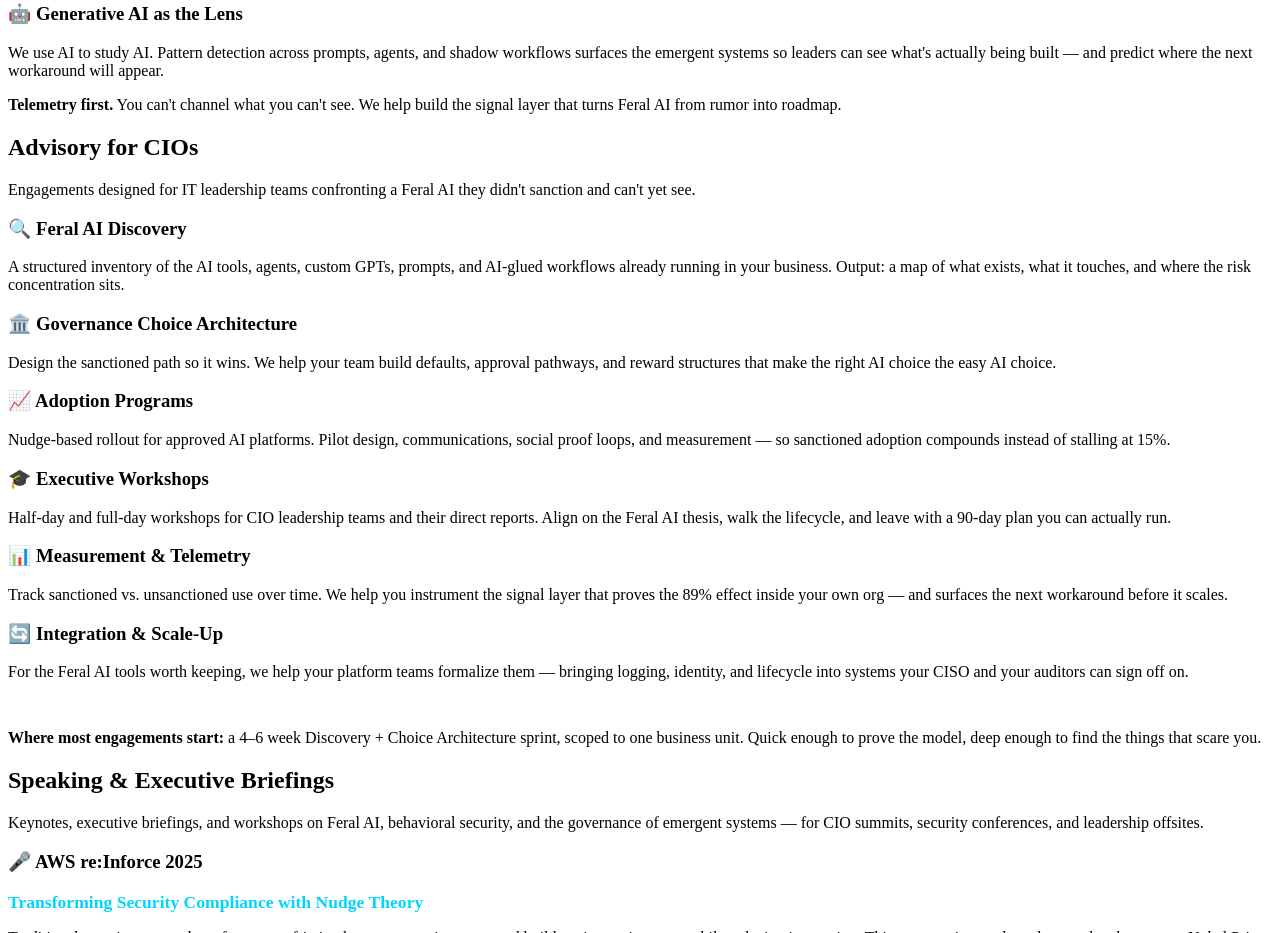
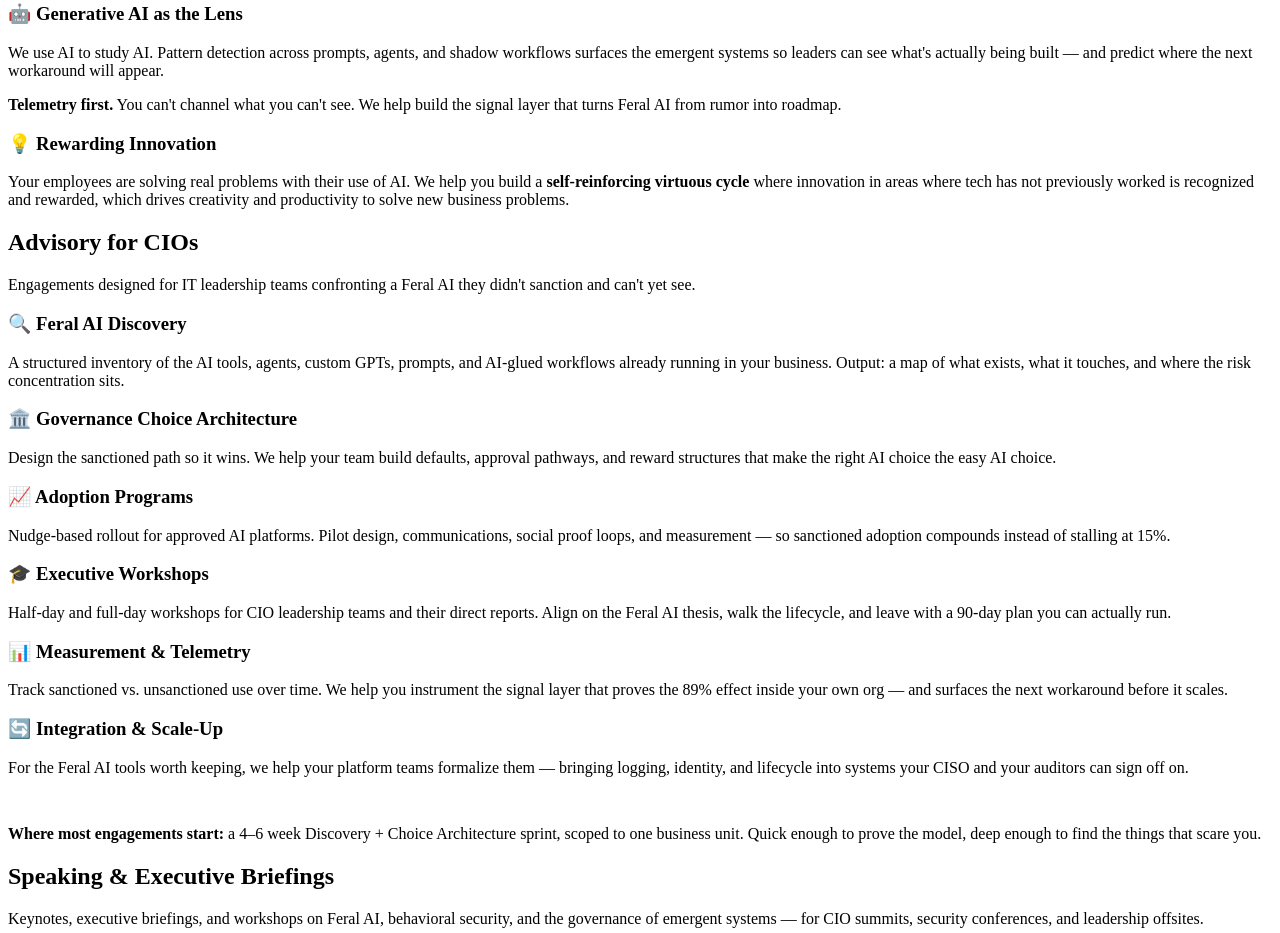
Before and after one commit to logich/ferasys-web, a website: page pages/index.html in a window 1280 px wide. Shown: the part 5671-6604 px from the top of the page. Drawn offline with Linux system fonts and the light colour scheme; files whose address does not match are found by name.

Commit message:
Add methodology card for rewarding innovation

```diff
--- a/pages/index.html
+++ b/pages/index.html
@@ -378,6 +378,12 @@ twitter_description: When every employee becomes a builder, Feral AI is already
                             <strong>Telemetry first.</strong> You can't channel what you can't see. We help build the signal layer that turns Feral AI from rumor into roadmap.
                         </div>
                     </div>
+                    <div class="methodology-card">
+                        <h3>💡 Rewarding Innovation</h3>
+                        <p>
+                            Your employees are solving real problems with their use of AI. We help you build a <strong>self-reinforcing virtuous cycle</strong> where innovation in areas where tech has not previously worked is recognized and rewarded, which drives creativity and productivity to solve new business problems.
+                        </p>
+                        </div>
                 </div>
             </div>
         </div>
```
